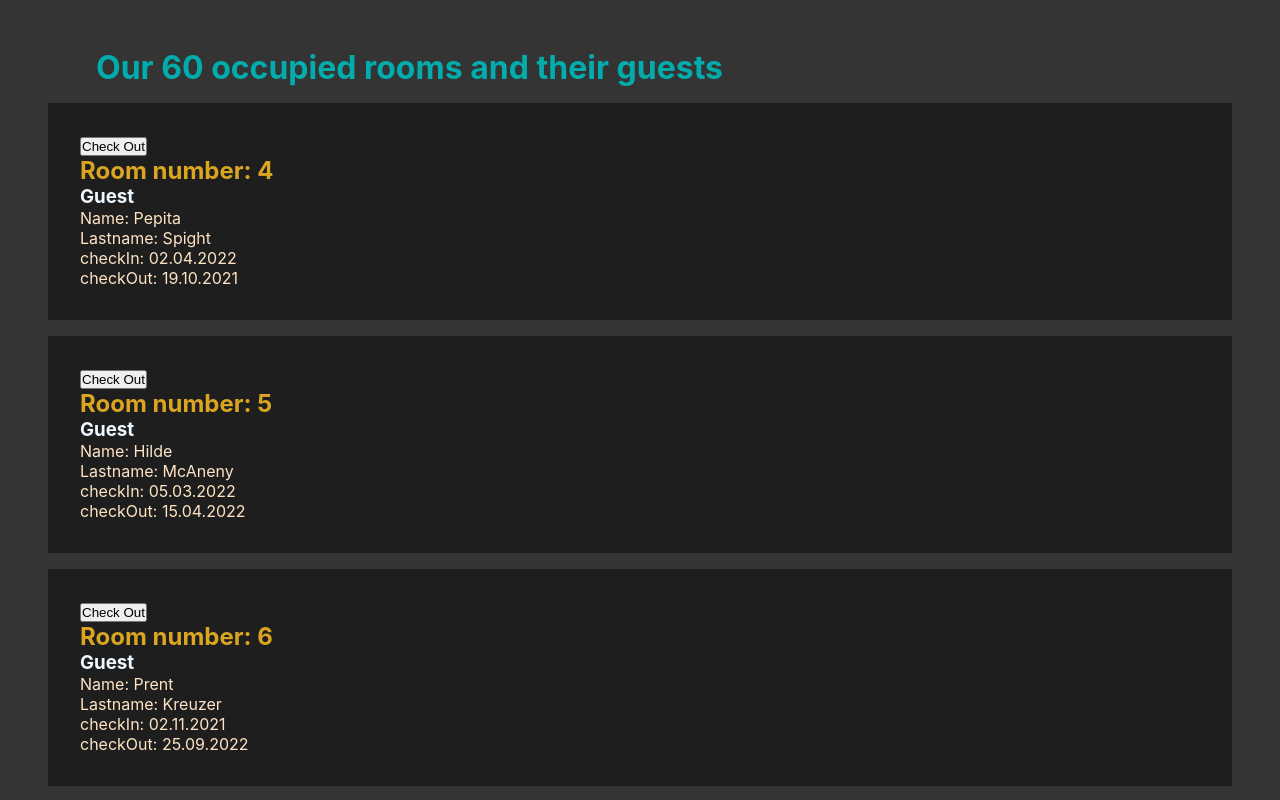
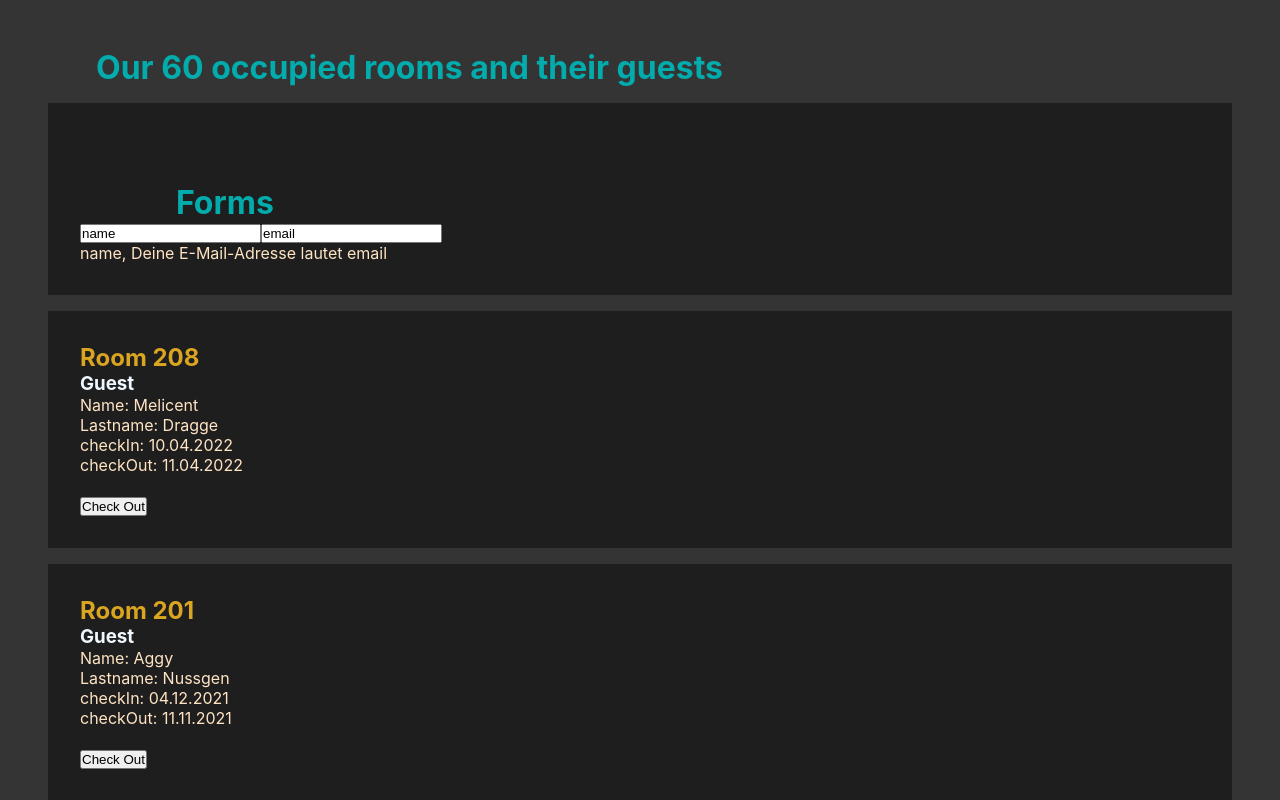
Before and after one commit to Marcelearn/hotel-guest-list, a React (Create React App) app: page / in a window 1280 px wide. Shown: the top 800 px of the page. Built offline with nearby package versions, Linux system fonts and the light colour scheme.

Commit message:
localStorage

```diff
--- a/src/App.css
+++ b/src/App.css
@@ -9,7 +9,7 @@
   gap: 1rem;
   flex-direction: column;
 }
-.room {
+.room, .Form {
   margin-inline: 3rem;
   padding: 2rem;
   background-color: rgb(30, 30, 30);
--- a/src/App.js
+++ b/src/App.js
@@ -1,17 +1,28 @@
 import './App.css';
-import Rooms from './Data.json'
 import Room from './components/Room'
-import SortedRooms from './components/Sort';
+import Form from './components/Form';
+import Rooms from "./Data.json";
 
 
 function App() {
-  const roomsComponents = SortedRooms.map((item, index) => {
+
+  const roomsComponents = Rooms.map((item, index) => {
     return <Room item={item} key={index} />
   })
+
+
+
   return (
     <div className="App">
       <h1 className="mainTitle">Our {Rooms.length} occupied rooms and their guests</h1>
-      {roomsComponents};
+      <Form />
+      {/* <Room item={item} key={index} /> */}
+      {/* <div onChange={addStorage}> */}
+
+        {roomsComponents}
+      {/* </div>  */}
+
+
 
     </div>
   );
--- a/src/Data.json
+++ b/src/Data.json
@@ -6,7 +6,8 @@
             "lastName": "Dragge"
         },
         "checkIn": "2022-04-10",
-        "checkOut": "2022-04-11"
+        "checkOut": "2022-04-11",
+        "checkedIn": false
     },
     {
         "roomNo": 201,
@@ -15,7 +16,8 @@
             "lastName": "Nussgen"
         },
         "checkIn": "2021-12-04",
-        "checkOut": "2021-11-11"
+        "checkOut": "2021-11-11",
+        "checkedIn": false
     },
     {
         "roomNo": 4,
@@ -24,7 +26,8 @@
             "lastName": "Spight"
         },
         "checkIn": "2022-04-02",
-        "checkOut": "2021-10-19"
+        "checkOut": "2021-10-19",
+        "checkedIn": false
     },
     {
         "roomNo": 280,
@@ -33,7 +36,8 @@
             "lastName": "Massingham"
         },
         "checkIn": "2021-11-08",
-        "checkOut": "2022-09-07"
+        "checkOut": "2022-09-07",
+        "checkedIn": false
     },
     {
         "roomNo": 239,
@@ -42,7 +46,8 @@
             "lastName": "Harness"
         },
         "checkIn": "2022-10-01",
-        "checkOut": "2022-04-04"
+        "checkOut": "2022-04-04",
+        "checkedIn": false
     },
     {
         "roomNo": 89,
@@ -51,7 +56,8 @@
             "lastName": "Bland"
         },
         "checkIn": "2022-01-25",
-        "checkOut": "2022-08-14"
+        "checkOut": "2022-08-14",
+        "checkedIn": false
     },
     {
         "roomNo": 117,
@@ -60,7 +66,8 @@
             "lastName": "Ohlsen"
         },
         "checkIn": "2022-09-21",
-        "checkOut": "2022-03-24"
+        "checkOut": "2022-03-24",
+        "checkedIn": false
     },
     {
         "roomNo": 188,
@@ -69,7 +76,8 @@
             "lastName": "Kynman"
         },
         "checkIn": "2022-01-05",
-        "checkOut": "2022-10-30"
+        "checkOut": "2022-10-30",
+        "checkedIn": false
     },
     {
         "roomNo": 46,
@@ -78,7 +86,8 @@
             "lastName": "Soff"
         },
         "checkIn": "2022-04-25",
-        "checkOut": "2021-12-13"
+        "checkOut": "2021-12-13",
+        "checkedIn": false
     },
     {
         "roomNo": 271,
@@ -87,7 +96,8 @@
             "lastName": "Howchin"
         },
         "checkIn": "2021-10-22",
-        "checkOut": "2022-06-04"
+        "checkOut": "2022-06-04",
+        "checkedIn": false
     },
     {
         "roomNo": 272,
@@ -96,7 +106,8 @@
             "lastName": "Keohane"
         },
         "checkIn": "2022-09-10",
-        "checkOut": "2022-09-15"
+        "checkOut": "2022-09-15",
+        "checkedIn": false
     },
     {
         "roomNo": 168,
@@ -105,7 +116,8 @@
             "lastName": "Cruce"
         },
         "checkIn": "2022-07-10",
-        "checkOut": "2021-12-11"
+        "checkOut": "2021-12-11",
+        "checkedIn": false
     },
     {
         "roomNo": 285,
@@ -114,7 +126,8 @@
             "lastName": "Bickardike"
         },
         "checkIn": "2022-05-08",
-        "checkOut": "2021-11-06"
+        "checkOut": "2021-11-06",
+        "checkedIn": false
     },
     {
         "roomNo": 214,
@@ -123,7 +136,8 @@
             "lastName": "Haggish"
         },
         "checkIn": "2022-02-23",
-        "checkOut": "2022-05-16"
+        "checkOut": "2022-05-16",
+        "checkedIn": false
     },
     {
         "roomNo": 14,
@@ -132,7 +146,8 @@
             "lastName": "Tedman"
         },
         "checkIn": "2022-04-14",
-        "checkOut": "2022-04-09"
+        "checkOut": "2022-04-09",
+        "checkedIn": false
     },
     {
         "roomNo": 31,
@@ -141,7 +156,8 @@
             "lastName": "Kunkel"
         },
         "checkIn": "2022-05-11",
-        "checkOut": "2021-10-11"
+        "checkOut": "2021-10-11",
+        "checkedIn": false
     },
     {
         "roomNo": 220,
@@ -150,7 +166,8 @@
             "lastName": "Doget"
         },
         "checkIn": "2022-10-02",
-        "checkOut": "2022-10-03"
+        "checkOut": "2022-10-03",
+        "checkedIn": false
     },
     {
         "roomNo": 196,
@@ -159,7 +176,8 @@
             "lastName": "Scoggans"
         },
         "checkIn": "2022-07-14",
-        "checkOut": "2022-07-15"
+        "checkOut": "2022-07-15",
+        "checkedIn": false
     },
     {
         "roomNo": 119,
@@ -168,7 +186,8 @@
             "lastName": "Tindle"
         },
         "checkIn": "2021-11-02",
-        "checkOut": "2022-02-09"
+        "checkOut": "2022-02-09",
+        "checkedIn": false
     },
     {
         "roomNo": 5,
@@ -177,7 +196,8 @@
             "lastName": "McAneny"
         },
         "checkIn": "2022-03-05",
-        "checkOut": "2022-04-15"
+        "checkOut": "2022-04-15",
+        "checkedIn": false
     },
     {
         "roomNo": 232,
@@ -186,7 +206,8 @@
             "lastName": "Chattell"
         },
         "checkIn": "2022-06-14",
-        "checkOut": "2022-02-01"
+        "checkOut": "2022-02-01",
+        "checkedIn": false
     },
     {
         "roomNo": 273,
@@ -195,7 +216,8 @@
             "lastName": "di Rocca"
         },
         "checkIn": "2022-01-14",
-        "checkOut": "2021-10-10"
+        "checkOut": "2021-10-10",
+        "checkedIn": false
     },
     {
         "roomNo": 161,
@@ -204,7 +226,8 @@
             "lastName": "McPaike"
         },
         "checkIn": "2022-01-04",
-        "checkOut": "2022-02-03"
+        "checkOut": "2022-02-03",
+        "checkedIn": false
     },
     {
         "roomNo": 289,
@@ -213,7 +236,8 @@
             "lastName": "Rizzotto"
         },
         "checkIn": "2022-09-25",
-        "checkOut": "2022-02-19"
+        "checkOut": "2022-02-19",
+        "checkedIn": false
     },
     {
         "roomNo": 135,
@@ -222,7 +246,8 @@
             "lastName": "Simony"
         },
         "checkIn": "2022-03-29",
-        "checkOut": "2022-06-12"
+        "checkOut": "2022-06-12",
+        "checkedIn": false
     },
     {
         "roomNo": 222,
@@ -231,7 +256,8 @@
             "lastName": "Frankes"
         },
         "checkIn": "2022-06-18",
-        "checkOut": "2022-04-11"
+        "checkOut": "2022-04-11",
+        "checkedIn": false
     },
     {
         "roomNo": 208,
@@ -240,7 +266,8 @@
             "lastName": "Hubbocks"
         },
         "checkIn": "2022-08-10",
-        "checkOut": "2022-03-09"
+        "checkOut": "2022-03-09",
+        "checkedIn": false
     },
     {
         "roomNo": 175,
@@ -249,7 +276,8 @@
             "lastName": "Hastewell"
         },
         "checkIn": "2022-09-08",
-        "checkOut": "2022-10-22"
+        "checkOut": "2022-10-22",
+        "checkedIn": false
     },
     {
         "roomNo": 52,
@@ -258,7 +286,8 @@
             "lastName": "Levane"
         },
         "checkIn": "2022-08-25",
-        "checkOut": "2022-02-13"
+        "checkOut": "2022-02-13",
+        "checkedIn": false
     },
     {
         "roomNo": 87,
@@ -267,7 +296,8 @@
             "lastName": "D'Alessandro"
         },
         "checkIn": "2021-11-12",
-        "checkOut": "2021-11-21"
+        "checkOut": "2021-11-21",
+        "checkedIn": false
     },
     {
         "roomNo": 142,
@@ -276,7 +306,8 @@
             "lastName": "Beinke"
         },
         "checkIn": "2022-09-15",
-        "checkOut": "2022-03-18"
+        "checkOut": "2022-03-18",
+        "checkedIn": false
     },
     {
         "roomNo": 228,
@@ -285,7 +316,8 @@
             "lastName": "Camilletti"
         },
         "checkIn": "2022-08-01",
-        "checkOut": "2022-03-08"
+        "checkOut": "2022-03-08",
+        "checkedIn": false
     },
     {
         "roomNo": 71,
@@ -294,7 +326,8 @@
             "lastName": "Treherne"
         },
         "checkIn": "2022-03-12",
-        "checkOut": "2021-11-13"
+        "checkOut": "2021-11-13",
+        "checkedIn": false
     },
     {
         "roomNo": 156,
@@ -303,7 +336,8 @@
             "lastName": "Gabbatiss"
         },
         "checkIn": "2022-08-08",
-        "checkOut": "2022-10-11"
+        "checkOut": "2022-10-11",
+        "checkedIn": false
     },
     {
         "roomNo": 56,
@@ -312,7 +346,8 @@
             "lastName": "Bromby"
         },
         "checkIn": "2022-01-18",
-        "checkOut": "2022-06-20"
+        "checkOut": "2022-06-20",
+        "checkedIn": false
     },
     {
         "roomNo": 281,
@@ -321,7 +356,8 @@
             "lastName": "Kiendl"
         },
         "checkIn": "2021-10-02",
-        "checkOut": "2022-01-26"
+        "checkOut": "2022-01-26",
+        "checkedIn": false
     },
     {
         "roomNo": 76,
@@ -330,7 +366,8 @@
             "lastName": "Gritten"
         },
         "checkIn": "2022-01-23",
-        "checkOut": "2022-01-11"
+        "checkOut": "2022-01-11",
+        "checkedIn": false
     },
     {
         "roomNo": 75,
@@ -339,7 +376,8 @@
             "lastName": "Bastian"
         },
         "checkIn": "2022-10-07",
-        "checkOut": "2021-11-13"
+        "checkOut": "2021-11-13",
+        "checkedIn": false
     },
     {
         "roomNo": 189,
@@ -348,7 +386,8 @@
             "lastName": "Craigmile"
         },
         "checkIn": "2022-01-24",
-        "checkOut": "2022-06-19"
+        "checkOut": "2022-06-19",
+        "checkedIn": false
     },
     {
         "roomNo": 205,
@@ -357,7 +396,8 @@
             "lastName": "Steven"
         },
         "checkIn": "2022-03-31",
-        "checkOut": "2022-01-15"
+        "checkOut": "2022-01-15",
+        "checkedIn": false
     },
     {
         "roomNo": 245,
@@ -366,7 +406,8 @@
             "lastName": "Grinval"
         },
         "checkIn": "2022-09-12",
-        "checkOut": "2022-06-24"
+        "checkOut": "2022-06-24",
+        "checkedIn": false
     },
     {
         "roomNo": 224,
@@ -375,7 +416,8 @@
             "lastName": "Tattershall"
         },
         "checkIn": "2022-04-07",
-        "checkOut": "2022-04-17"
+        "checkOut": "2022-04-17",
+        "checkedIn": false
     },
     {
         "roomNo": 282,
@@ -384,7 +426,8 @@
             "lastName": "Bresson"
         },
         "checkIn": "2022-03-21",
-        "checkOut": "2022-02-06"
+        "checkOut": "2022-02-06",
+        "checkedIn": false
     },
     {
         "roomNo": 265,
@@ -393,7 +436,8 @@
             "lastName": "Kissick"
         },
         "checkIn": "2022-04-26",
-        "checkOut": "2022-01-08"
+        "checkOut": "2022-01-08",
+        "checkedIn": false
     },
     {
         "roomNo": 232,
@@ -402,7 +446,8 @@
             "lastName": "Dewsbury"
         },
         "checkIn": "2022-06-16",
-        "checkOut": "2022-06-06"
+        "checkOut": "2022-06-06",
+        "checkedIn": false
     },
     {
         "roomNo": 147,
@@ -411,7 +456,8 @@
             "lastName": "Milkeham"
         },
         "checkIn": "2021-12-19",
-        "checkOut": "2021-10-20"
+        "checkOut": "2021-10-20",
+        "checkedIn": false
     },
     {
         "roomNo": 7,
@@ -420,7 +466,8 @@
             "lastName": "Camelli"
         },
         "checkIn": "2021-11-29",
-        "checkOut": "2021-12-30"
+        "checkOut": "2021-12-30",
+        "checkedIn": false
     },
     {
         "roomNo": 166,
@@ -429,7 +476,8 @@
             "lastName": "Oddey"
         },
         "checkIn": "2021-12-05",
-        "checkOut": "2022-10-05"
+        "checkOut": "2022-10-05",
+        "checkedIn": false
     },
     {
         "roomNo": 220,
@@ -438,7 +486,8 @@
             "lastName": "Rimell"
         },
         "checkIn": "2022-03-18",
-        "checkOut": "2022-01-16"
+        "checkOut": "2022-01-16",
+        "checkedIn": false
     },
     {
         "roomNo": 223,
@@ -447,7 +496,8 @@
             "lastName": "Martin"
         },
         "checkIn": "2022-08-31",
-        "checkOut": "2022-02-22"
+        "checkOut": "2022-02-22",
+        "checkedIn": false
     },
     {
         "roomNo": 27,
@@ -456,7 +506,8 @@
             "lastName": "Itskovitz"
         },
         "checkIn": "2022-02-01",
-        "checkOut": "2021-11-09"
+        "checkOut": "2021-11-09",
+        "checkedIn": false
     },
     {
         "roomNo": 6,
@@ -465,7 +516,8 @@
             "lastName": "Kreuzer"
         },
         "checkIn": "2021-11-02",
-        "checkOut": "2022-09-25"
+        "checkOut": "2022-09-25",
+        "checkedIn": false
     },
     {
         "roomNo": 135,
@@ -474,7 +526,8 @@
             "lastName": "Kinvig"
         },
         "checkIn": "2022-02-19",
-        "checkOut": "2022-10-22"
+        "checkOut": "2022-10-22",
+        "checkedIn": false
     },
     {
         "roomNo": 255,
@@ -483,7 +536,8 @@
             "lastName": "Pear"
         },
         "checkIn": "2022-10-03",
-        "checkOut": "2021-10-04"
+        "checkOut": "2021-10-04",
+        "checkedIn": false
     },
     {
         "roomNo": 10,
@@ -492,7 +546,8 @@
             "lastName": "Turmell"
         },
         "checkIn": "2022-03-30",
-        "checkOut": "2022-07-13"
+        "checkOut": "2022-07-13",
+        "checkedIn": false
     },
     {
         "roomNo": 262,
@@ -501,7 +556,8 @@
             "lastName": "Gherardesci"
         },
         "checkIn": "2022-04-24",
-        "checkOut": "2021-12-17"
+        "checkOut": "2021-12-17",
+        "checkedIn": false
     },
     {
         "roomNo": 40,
@@ -510,7 +566,8 @@
             "lastName": "Kubat"
         },
         "checkIn": "2021-10-03",
-        "checkOut": "2022-10-04"
+        "checkOut": "2022-10-04",
+        "checkedIn": false
     },
     {
         "roomNo": 219,
@@ -519,7 +576,8 @@
             "lastName": "Blankau"
         },
         "checkIn": "2022-06-27",
-        "checkOut": "2022-07-09"
+        "checkOut": "2022-07-09",
+        "checkedIn": false
     },
     {
         "roomNo": 264,
@@ -528,7 +586,8 @@
             "lastName": "Jobbins"
         },
         "checkIn": "2022-07-04",
-        "checkOut": "2022-04-26"
+        "checkOut": "2022-04-26",
+        "checkedIn": false
     },
     {
         "roomNo": 61,
@@ -537,6 +596,7 @@
             "lastName": "Bradwell"
         },
         "checkIn": "2021-12-23",
-        "checkOut": "2021-10-23"
+        "checkOut": "2021-10-23",
+        "checkedIn": false
     }
 ]
--- /dev/null
+++ b/src/components/Form.js
@@ -0,0 +1,27 @@
+import { useState } from "react";
+
+function Form() {
+    const [values, setValues] = useState({
+        name: "name",
+        email: "email"
+    })
+    const handleInput = (event) => {
+        setValues({
+          ...values,
+          [event.target.name]: event.target.value,
+        });
+      };
+      return (
+        <div className="Form">
+          <header className="Form-header">
+            <h1>Forms</h1>
+            <input type="text" placeholder="Name" onChange={handleInput} value={values.name} name="name" />
+            <input type="text" placeholder="E-Mail-Adresse" onChange={handleInput} value={values.email} name="email" />
+            <p>{values.name}, Deine E-Mail-Adresse lautet {values.email}</p>
+          </header>
+        </div>
+      );
+
+
+}
+export default Form;
--- a/src/components/Room.js
+++ b/src/components/Room.js
@@ -1,29 +1,47 @@
 import { useState, useEffect } from "react";
 import Reverse from "./Reverse";
+import Rooms from "../Data.json";
+import SortedRooms from '../components/Sort';
 function Room({item}){
+    console.log(item)
+    const [arr, setArr ] = useState([])
     const [checkedIn, setcheckIn] = useState(false)
+    useEffect(()=> {
+      console.log("aus Ls laden")
+     setArr(JSON.parse(localStorage.getItem("rooms")) || SortedRooms(Rooms));
+     // addStorage(roomsComponents)
+    },[])
+    useEffect(()=>{
+      localStorage.setItem("rooms", JSON.stringify(arr))
+
+    },[arr])
+
+
 
     const handlerOnclick = () =>{
+
         setcheckIn(!checkedIn)
+        setArr((current)=>[...current , item.checkedIn= checkedIn])
+
         console.log("handlerOnclick")
     }
-    useEffect (() =>{
-        console.log("useEffect")
+    // useEffect (() =>{
+    //     if(checkedIn){
+    //         alert(`Zimmer Nr. ${item.roomNo} ist nun belegt.`)
+    //     }
+    // },[checkedIn])
+    return (
 
-        if(checkedIn){
-            alert(`Zimmer Nr. ${item.roomNo} ist nun belegt.`)
-        }
+        <div className="room">
+            <h2 className="room__Nummer" value="roomNo">Room {item.roomNo}</h2>
+            <h3>Guest</h3>
+            <p className="room__guest" >Name: {item.guest.firstName}</p>
+            <p className="room__guest" >Lastname: {item.guest.lastName}</p>
+            <p className="room__guest__checkin" >checkIn: {Reverse(item.checkIn)}</p>
+            <p className="room__guest__checkout">checkOut: {Reverse(item.checkOut)}</p>
+            <br/>
+            <button onClick={handlerOnclick}>{checkedIn? "Check In": "Check Out"}</button>
 
-    },[checkedIn])
-    return (
-        <div className="room">
-            <button onClick={handlerOnclick}>{checkedIn? "Check In": "Check Out"}</button>
-            <h2 className="room__Nummer" value="roomNo">Room number: {item.roomNo}</h2>
-            <h3>Guest</h3>
-            <p className="room__guest" value="guestFirstname">Name: {item.guest.firstName}</p>
-            <p className="room__guest" value="guestLastname">Lastname: {item.guest.lastName}</p>
-            <p className="room__guest__checkin" value="checkIn">checkIn: {Reverse(item.checkIn)}</p>
-            <p className="room__guest__checkout" value="checkOut">checkOut: {Reverse(item.checkOut)}</p>
         </div>
 
     );
--- a/src/components/Sort.js
+++ b/src/components/Sort.js
@@ -1,3 +1,5 @@
-import Rooms from '../Data.json';
-const SortedRooms = Rooms.sort((a, b)=> a.roomNo - b.roomNo);
+
+function SortedRooms (arr) {
+    return arr.sort((a, b)=> a.roomNo - b.roomNo);
+}
 export default SortedRooms;
```
